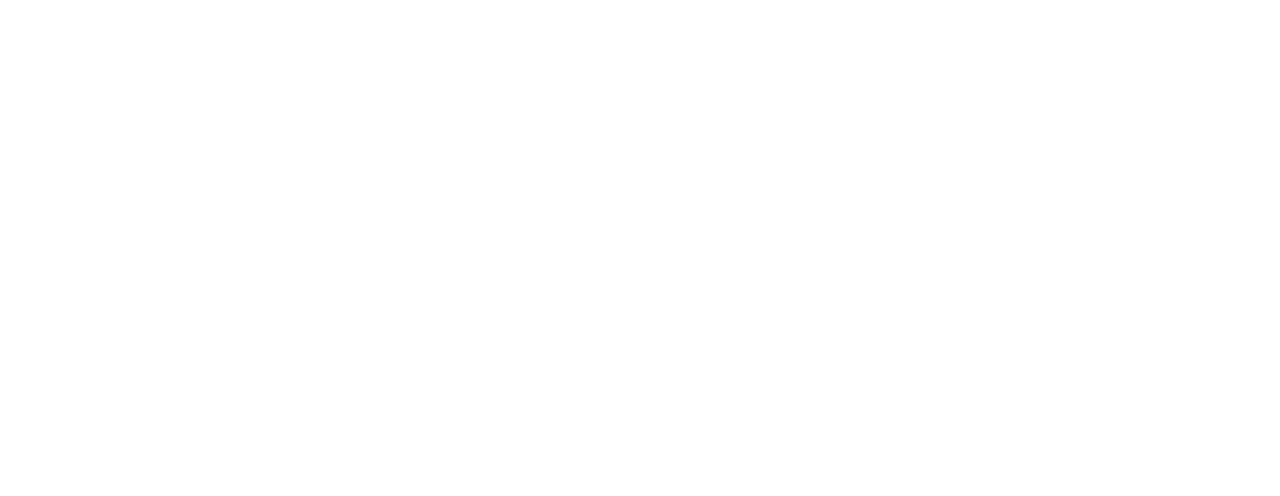
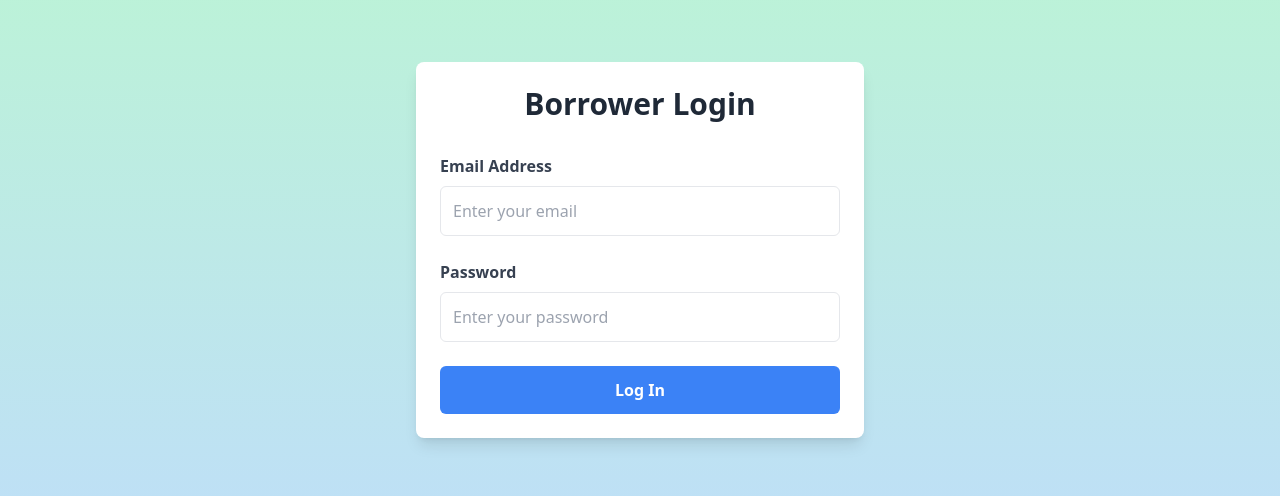
Before and after one commit to liquidmonks/BiblioGuru, a React app in the folder biblioguru-client/: page /borrower-login in a window 1280 px wide. Before the commit this address had no page. Shown: the part 150-646 px from the top of the page. Built offline with nearby package versions, Linux system fonts and the light colour scheme; the HTML template or start-up script is replaced by a standard one.

Commit message:
Update login and dashboard pages to improve code readability and user experience.

```diff
--- a/biblioguru-client/src/AppRouter.jsx
+++ b/biblioguru-client/src/AppRouter.jsx
@@ -8,6 +8,7 @@ import ManageBooksPage from './pages/ManageBooksPage'; // Import Manage Books Pa
 import ManageBorrowersPage from './pages/ManageBorrowersPage'; // Import Manage Borrowers Page
 import ManageLoansPage from './pages/ManageLoansPage'; // Import Manage Loans Page
 import ReportsPage from './pages/ReportsPage'; // Import Reports Page
+import BorrowerLoginPage from './pages/BorrowerLoginPage'; // Import Borrower Login Page
 
 function AppRouter() {
     return (
@@ -17,6 +18,7 @@ function AppRouter() {
                 <Route path="/" element={<BorrowerPage/>}/>
                 <Route path="/login" element={<LoginPage/>}/>
                 <Route path="/register" element={<RegisterPage/>}/>
+                <Route path="/borrower-login" element={<BorrowerLoginPage/>}/> {/* Added Borrower Login Page */}
 
                 {/* Borrower Routes */}
                 <Route path="/borrower-dashboard" element={<BorrowerDashboardPage/>}/>
--- a/biblioguru-client/src/pages/BorrowerDashboardPage.jsx
+++ b/biblioguru-client/src/pages/BorrowerDashboardPage.jsx
@@ -28,6 +28,12 @@ function BorrowerDashboardPage() {
     }, []);
 
     const handleBorrowBook = async (bookId) => {
+        if (!token) {
+            alert('You need to register/login to borrow this book.');
+            navigate('/borrower-login');
+            return;
+        }
+
         try {
             await axios.post(
                 `http://localhost:5000/api/loans/borrow`,
@@ -71,6 +77,7 @@ function BorrowerDashboardPage() {
             <div className="max-w-6xl mx-auto">
                 <div className="flex justify-between items-center mb-8">
                     <h1 className="text-4xl font-bold text-gray-800">Borrower Dashboard</h1>
+                    {/* Logout Button */}
                     <button
                         onClick={handleLogout}
                         className="bg-red-500 text-white px-4 py-2 rounded-md hover:bg-red-600"
@@ -83,7 +90,8 @@ function BorrowerDashboardPage() {
                     <div className="grid grid-cols-1 sm:grid-cols-2 lg:grid-cols-3 gap-6">
                         {availableBooks.map((book) => (
                             <div key={book._id} className="bg-white rounded-lg shadow-md p-6">
-                                <img src={book.imageUrl} alt={book.title} className="h-32 w-32 object-cover mb-4"/>
+                                <img src={book.imageUrl} alt={book.title}
+                                     className="h-48 w-full object-cover mb-4 rounded"/>
                                 <h3 className="text-2xl font-semibold mb-2">{book.title}</h3>
                                 <p className="text-gray-600 mb-4">By {book.author}</p>
                                 <button
@@ -101,7 +109,8 @@ function BorrowerDashboardPage() {
                     <div className="grid grid-cols-1 sm:grid-cols-2 lg:grid-cols-3 gap-6">
                         {borrowedBooks.map((book) => (
                             <div key={book._id} className="bg-white rounded-lg shadow-md p-6">
-                                <img src={book.imageUrl} alt={book.title} className="h-32 w-32 object-cover mb-4"/>
+                                <img src={book.imageUrl} alt={book.title}
+                                     className="h-48 w-full object-cover mb-4 rounded"/>
                                 <h3 className="text-2xl font-semibold mb-2">{book.title}</h3>
                                 <p className="text-gray-600 mb-4">By {book.author}</p>
                                 <button
--- a/biblioguru-client/src/pages/BorrowerLoginPage.jsx
+++ b/biblioguru-client/src/pages/BorrowerLoginPage.jsx
@@ -3,38 +3,30 @@ import axios from 'axios';
 import {useNavigate} from 'react-router-dom';
 
 function BorrowerLoginPage() {
-    // State for email and password input fields
     const [email, setEmail] = useState('');
     const [password, setPassword] = useState('');
     const navigate = useNavigate();
 
-    // Function to handle the borrower login
     const handleLogin = async (e) => {
         e.preventDefault();
+
         try {
-            // Sending a POST request to the backend API to authenticate the borrower
-            const response = await axios.post('http://localhost:5000/api/borrowers/login', {
-                email,
-                password,
-            });
-            // Save JWT token to localStorage and navigate to the borrower page
+            const response = await axios.post('http://localhost:5000/api/borrowers/login', {email, password});
             localStorage.setItem('token', response.data.token);
-            alert('Login successful!');
-            navigate('/');
-        } catch (err) {
-            console.error(err);
-            alert('Invalid credentials');
+            navigate('/borrower-dashboard');
+        } catch (error) {
+            console.error('Error logging in:', error);
+            alert('Failed to log in. Please check your credentials and try again.');
         }
     };
 
-    // Rendering the login form
     return (
-        <div className="flex items-center justify-center min-h-screen bg-gradient-to-b from-blue-200 to-green-200 p-8">
-            <div className="w-full max-w-md bg-white rounded-lg shadow-lg p-8">
-                <h2 className="text-3xl font-bold mb-6 text-center">Borrower Login</h2>
+        <div className="min-h-screen bg-gradient-to-b from-green-200 to-blue-200 p-8 flex items-center justify-center">
+            <div className="bg-white rounded-lg shadow-lg w-full max-w-md p-6">
+                <h2 className="text-3xl font-bold text-center mb-8 text-gray-800">Borrower Login</h2>
                 <form onSubmit={handleLogin}>
-                    <div className="mb-4">
-                        <label htmlFor="email" className="block text-sm font-bold mb-1">
+                    <div className="mb-6">
+                        <label className="block text-gray-700 font-semibold mb-2" htmlFor="email">
                             Email Address
                         </label>
                         <input
@@ -42,12 +34,13 @@ function BorrowerLoginPage() {
                             id="email"
                             value={email}
                             onChange={(e) => setEmail(e.target.value)}
-                            className="w-full p-3 border border-gray-300 rounded"
                             required
+                            className="w-full p-3 border rounded-md focus:outline-none focus:ring focus:border-blue-300"
+                            placeholder="Enter your email"
                         />
                     </div>
                     <div className="mb-6">
-                        <label htmlFor="password" className="block text-sm font-bold mb-1">
+                        <label className="block text-gray-700 font-semibold mb-2" htmlFor="password">
                             Password
                         </label>
                         <input
@@ -55,28 +48,18 @@ function BorrowerLoginPage() {
                             id="password"
                             value={password}
                             onChange={(e) => setPassword(e.target.value)}
-                            className="w-full p-3 border border-gray-300 rounded"
                             required
+                            className="w-full p-3 border rounded-md focus:outline-none focus:ring focus:border-blue-300"
+                            placeholder="Enter your password"
                         />
                     </div>
                     <button
                         type="submit"
-                        className="w-full bg-blue-500 text-white py-3 rounded-lg hover:bg-blue-600 transition-colors"
+                        className="w-full bg-blue-500 text-white font-bold py-3 rounded-md hover:bg-blue-600 transition duration-300"
                     >
-                        Login
+                        Log In
                     </button>
                 </form>
-                <p className="mt-6 text-center">
-                    Don't have an account?{' '}
-                    <button
-                        type="button"
-                        onClick={() => navigate('/register')}
-                        className="text-blue-600 hover:underline cursor-pointer focus:outline-none"
-                        aria-label="Register for an account"
-                    >
-                        Register here
-                    </button>
-                </p>
             </div>
         </div>
     );
--- a/biblioguru-client/src/pages/Dashboard.jsx
+++ b/biblioguru-client/src/pages/Dashboard.jsx
@@ -14,7 +14,7 @@ function Dashboard() {
 
     const handleLogout = () => {
         localStorage.removeItem('token');
-        navigate('/');
+        navigate('/login');
     };
 
     return (
@@ -22,9 +22,18 @@ function Dashboard() {
             className="min-h-screen bg-gradient-to-r from-blue-100 via-purple-100 to-pink-100 p-8 flex flex-col items-center">
             <div
                 className="bg-white rounded-lg shadow-xl w-full md:w-3/4 lg:w-1/2 p-8 transform transition hover:-translate-y-2 hover:shadow-2xl">
-                <h1 className="text-4xl font-extrabold text-gray-800 mb-4 text-center">
-                    Admin Dashboard
-                </h1>
+                <div className="flex justify-between items-center mb-4">
+                    <h1 className="text-4xl font-extrabold text-gray-800 mb-4">
+                        Admin Dashboard
+                    </h1>
+                    {/* Logout Button */}
+                    <button
+                        onClick={handleLogout}
+                        className="bg-red-500 text-white px-4 py-2 rounded-md hover:bg-red-600"
+                    >
+                        Logout
+                    </button>
+                </div>
                 <p className="text-lg text-gray-600 mb-8 text-center">
                     Welcome to the BiblioGuru admin dashboard. Here you can manage books, borrowers, and loans.
                 </p>
@@ -56,16 +65,6 @@ function Dashboard() {
                         📊 Generate Reports
                     </button>
                 </div>
-
-                {/* Logout Button */}
-                <div className="mt-8">
-                    <button
-                        onClick={handleLogout}
-                        className="bg-red-500 text-white font-bold py-4 px-6 rounded-lg shadow-md hover:shadow-xl hover:bg-red-700 transform transition duration-300"
-                    >
-                        🚪 Logout
-                    </button>
-                </div>
             </div>
         </div>
     );
```
